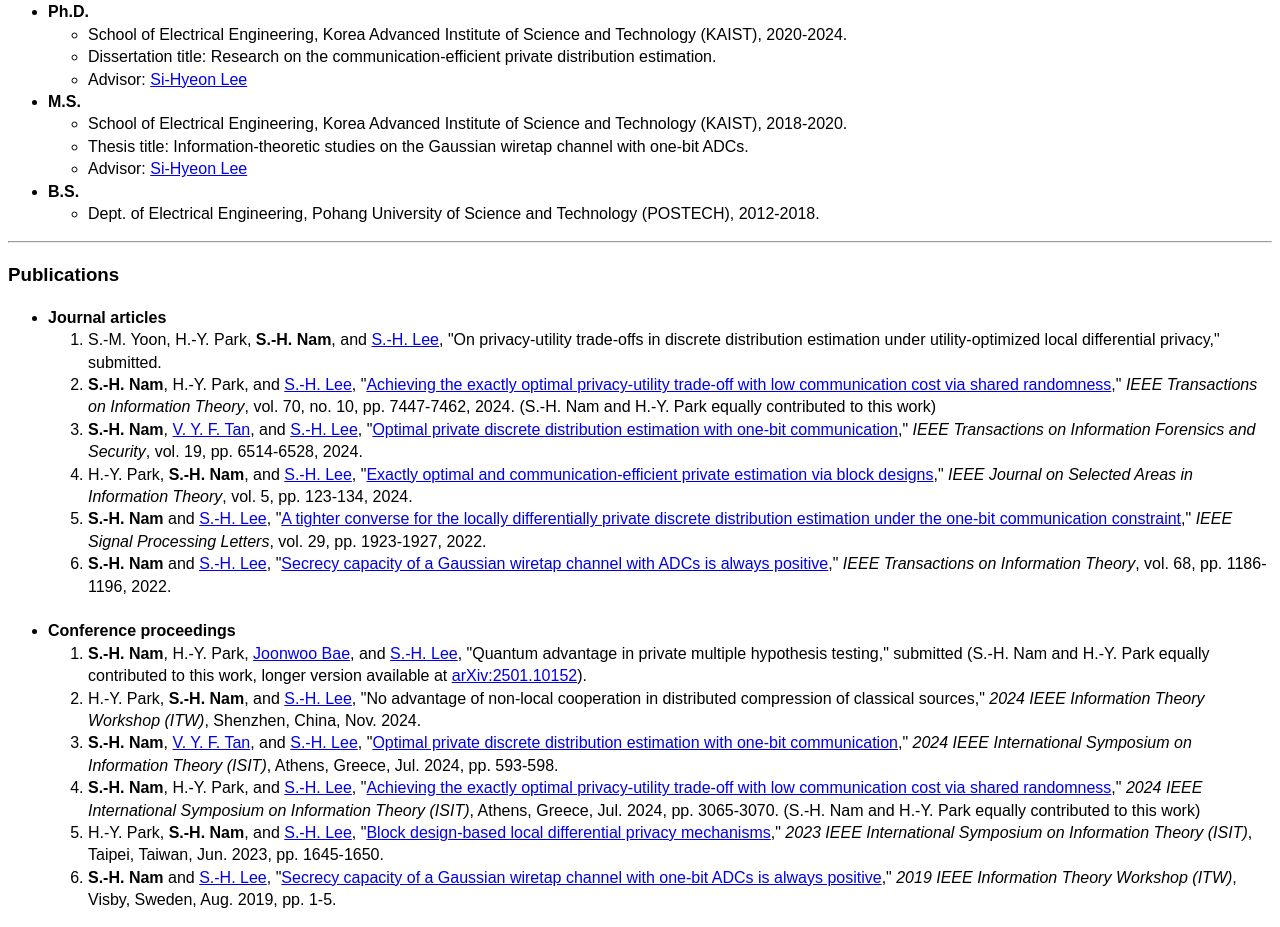
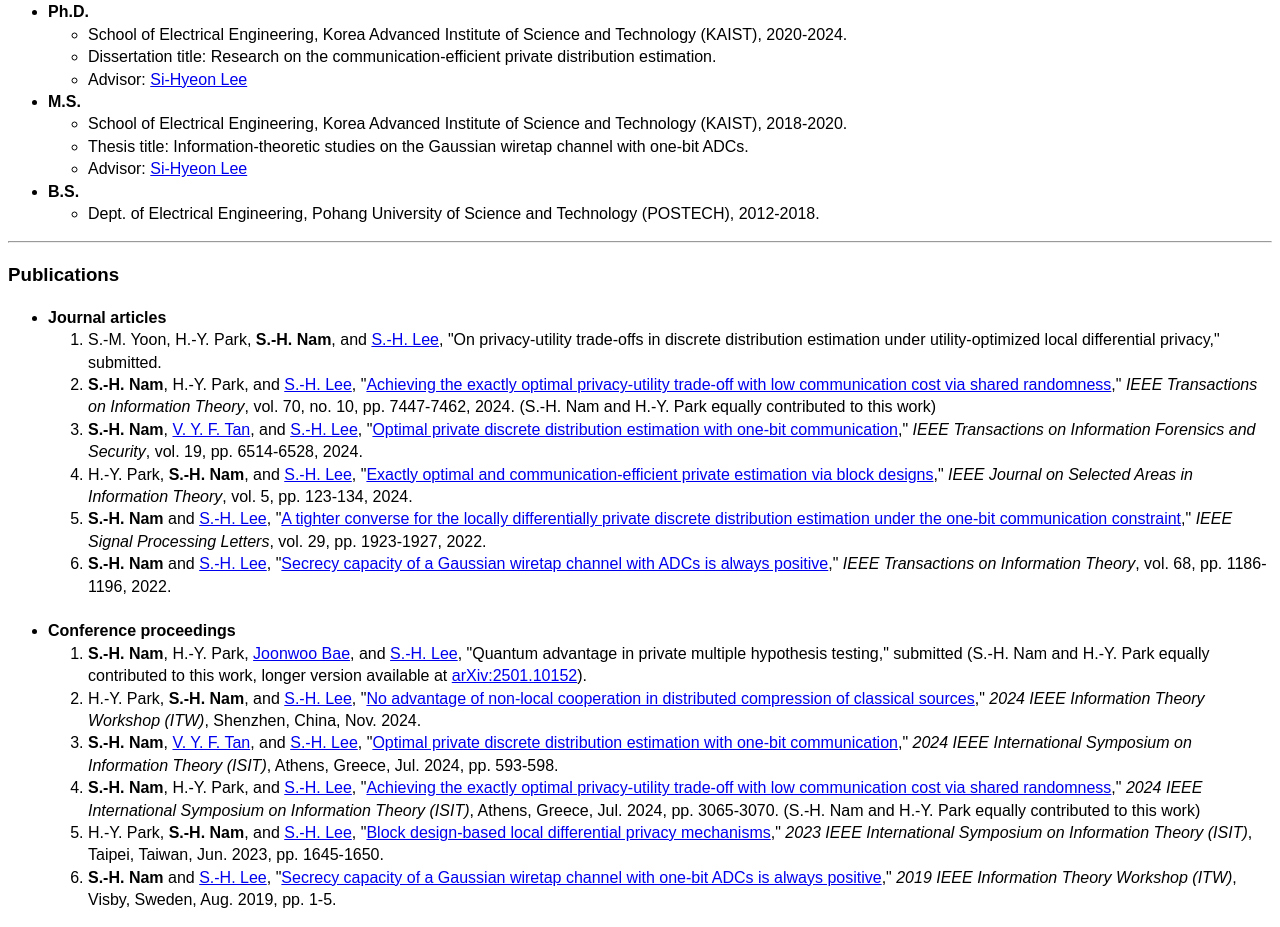
Before and after one commit to s-h-nam/webpage, a plain HTML site: page index.html in a window 1280 px wide. Shown: the part 766-1693 px from the top of the page. Drawn offline with nearby package versions, Linux system fonts and the light colour scheme.

Commit message:
Add href for ITW24

```diff
--- a/index.html
+++ b/index.html
@@ -95,7 +95,7 @@
         <li> <b>Conference proceedings</b> </li>
         <ol>
             <li><b>S.-H. Nam</b>, H.-Y. Park, <a href="https://sites.google.com/view/qitkaist/people/joonwoo-bae?authuser=0">Joonwoo Bae</a>, and <a href="https://sites.google.com/view/kaist-infolab/team/professor?authuser=0">S.-H. Lee</a>, "Quantum advantage in private multiple hypothesis testing," submitted (S.-H. Nam and H.-Y. Park equally contributed to this work, longer version available at <a href="https://arxiv.org/abs/2501.10152">arXiv:2501.10152</a>).</li>
-            <li> H.-Y. Park, <b>S.-H. Nam</b>, and <a href="https://sites.google.com/view/kaist-infolab/team/professor?authuser=0">S.-H. Lee</a>, "No advantage of non-local cooperation in distributed compression of classical sources," <i>2024 IEEE Information Theory Workshop (ITW)</i>, Shenzhen, China, Nov. 2024.</li>
+            <li> H.-Y. Park, <b>S.-H. Nam</b>, and <a href="https://sites.google.com/view/kaist-infolab/team/professor?authuser=0">S.-H. Lee</a>, "<a href="https://ieeexplore.ieee.org/abstract/document/10807003">No advantage of non-local cooperation in distributed compression of classical sources</a>," <i>2024 IEEE Information Theory Workshop (ITW)</i>, Shenzhen, China, Nov. 2024.</li>
             <li><b>S.-H. Nam</b>, <a href="https://vyftan.github.io">V. Y. F. Tan</a>, and <a href="https://sites.google.com/view/kaist-infolab/team/professor?authuser=0">S.-H. Lee</a>, "<a href="https://ieeexplore.ieee.org/document/10619154">Optimal private discrete distribution estimation with one-bit communication</a>," <i>2024 IEEE International Symposium on Information Theory (ISIT)</i>, Athens, Greece, Jul. 2024, pp. 593-598.</li>
             <li><b>S.-H. Nam</b>, H.-Y. Park, and <a href="https://sites.google.com/view/kaist-infolab/team/professor?authuser=0">S.-H. Lee</a>, "<a href="https://ieeexplore.ieee.org/document/10619385">Achieving the exactly optimal privacy-utility trade-off with low communication cost via shared randomness</a>," <i>2024 IEEE International Symposium on Information Theory (ISIT)</i>, Athens, Greece, Jul. 2024, pp. 3065-3070. (S.-H. Nam and H.-Y. Park equally contributed to this work)</li>
             <li> H.-Y. Park, <b>S.-H. Nam</b>, and <a href="https://sites.google.com/view/kaist-infolab/team/professor?authuser=0">S.-H. Lee</a>, "<a href="https://ieeexplore.ieee.org/document/10206918">Block design-based local differential privacy mechanisms</a>," <i>2023 IEEE International Symposium on Information Theory (ISIT)</i>, Taipei, Taiwan, Jun. 2023, pp. 1645-1650.</li>
```
